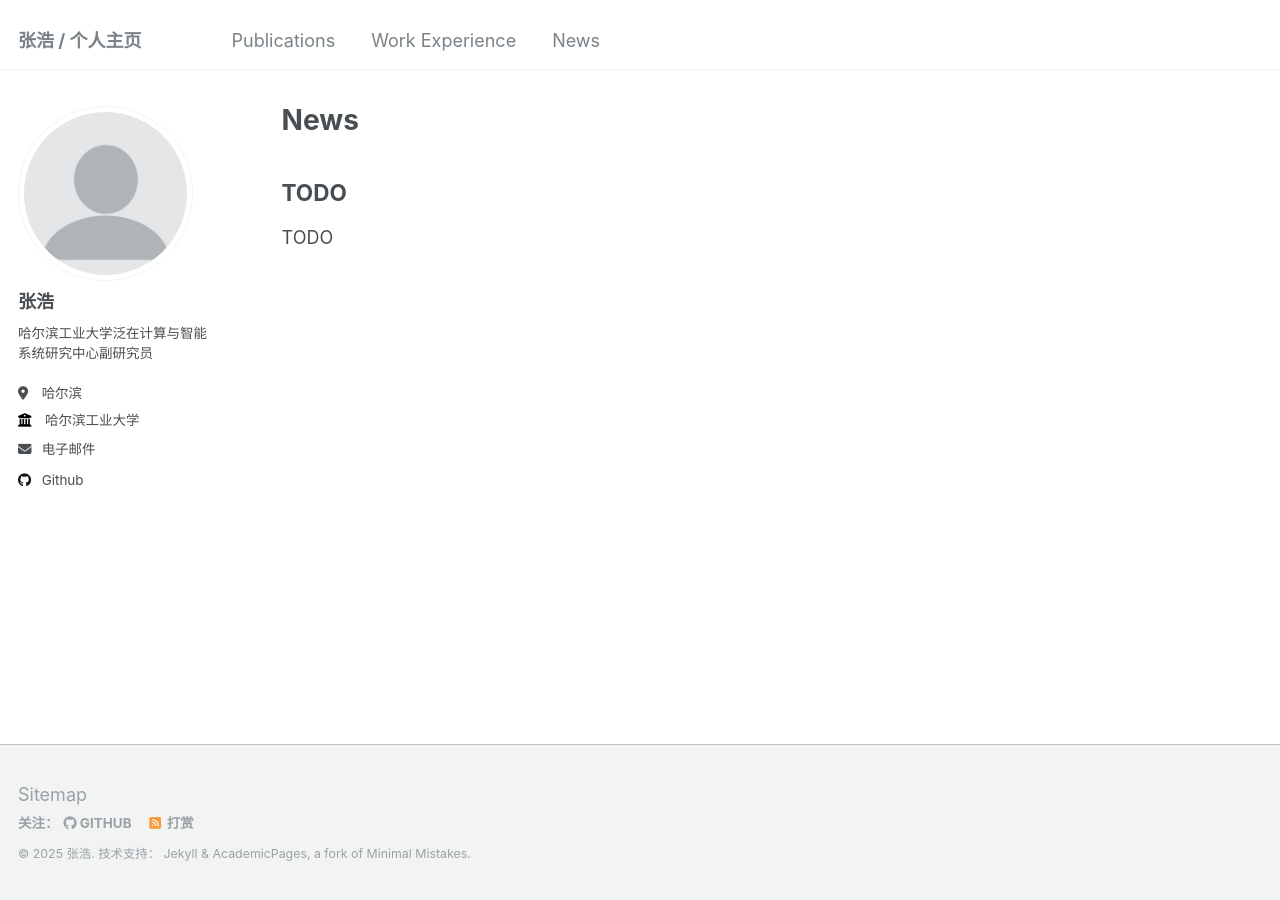
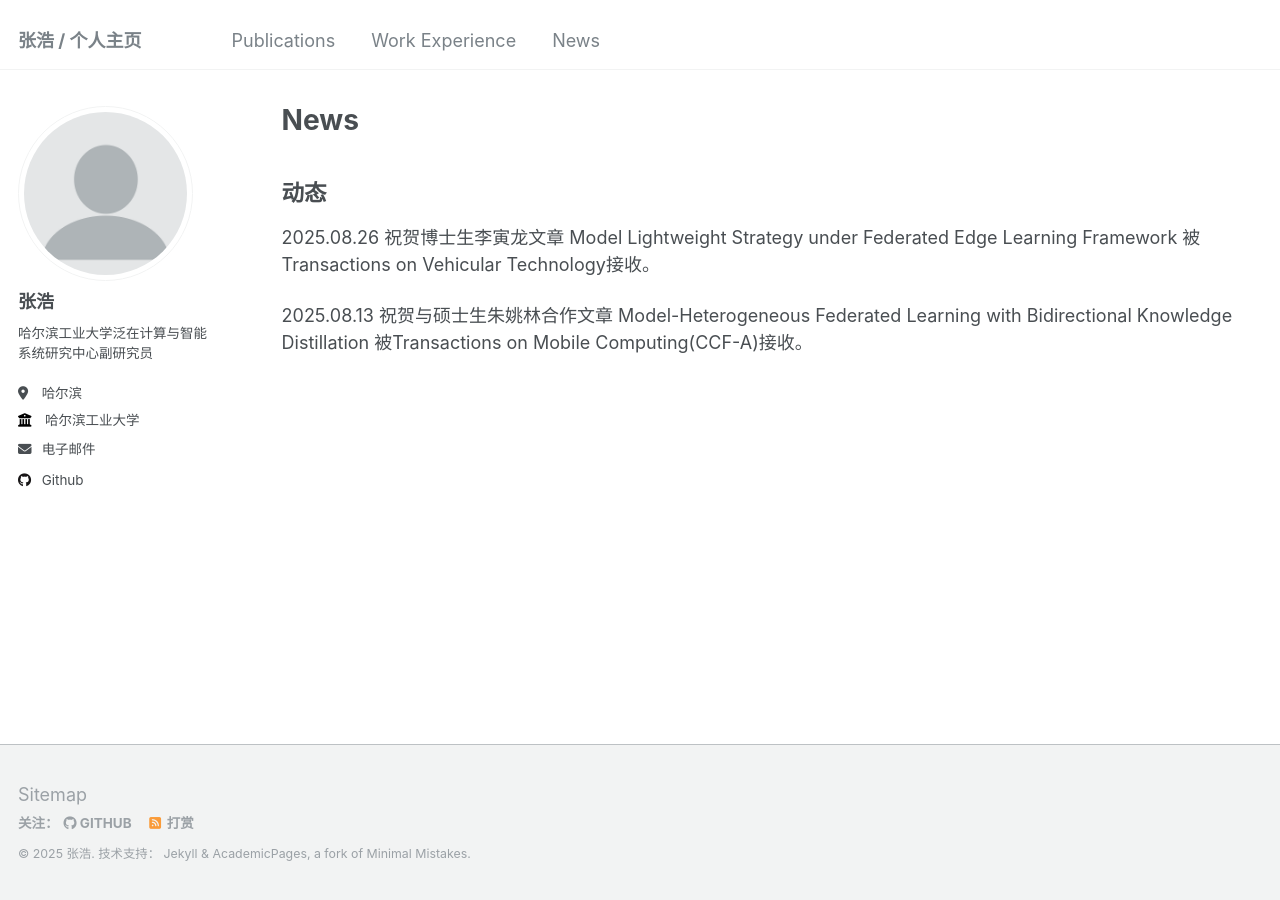
Before and after one commit to benjiachong/benjiachong.github.io, a Jekyll site: the page built from _pages/news.md, in a window 1280 px wide. Built offline with Jekyll 4.4.1, drawn with Linux system fonts in a browser that asks for light colours.

Commit message:
Update news.md

```diff
--- a/_pages/news.md
+++ b/_pages/news.md
@@ -5,5 +5,7 @@ permalink: /news/
 author_profile: true
 ---
 
-## TODO
-TODO
+## 动态
+2025.08.26  祝贺博士生李寅龙文章 Model Lightweight Strategy under Federated Edge Learning Framework 被Transactions on Vehicular Technology接收。
+
+2025.08.13  祝贺与硕士生朱姚林合作文章 Model-Heterogeneous Federated Learning with Bidirectional Knowledge Distillation 被Transactions on Mobile Computing(CCF-A)接收。
```
